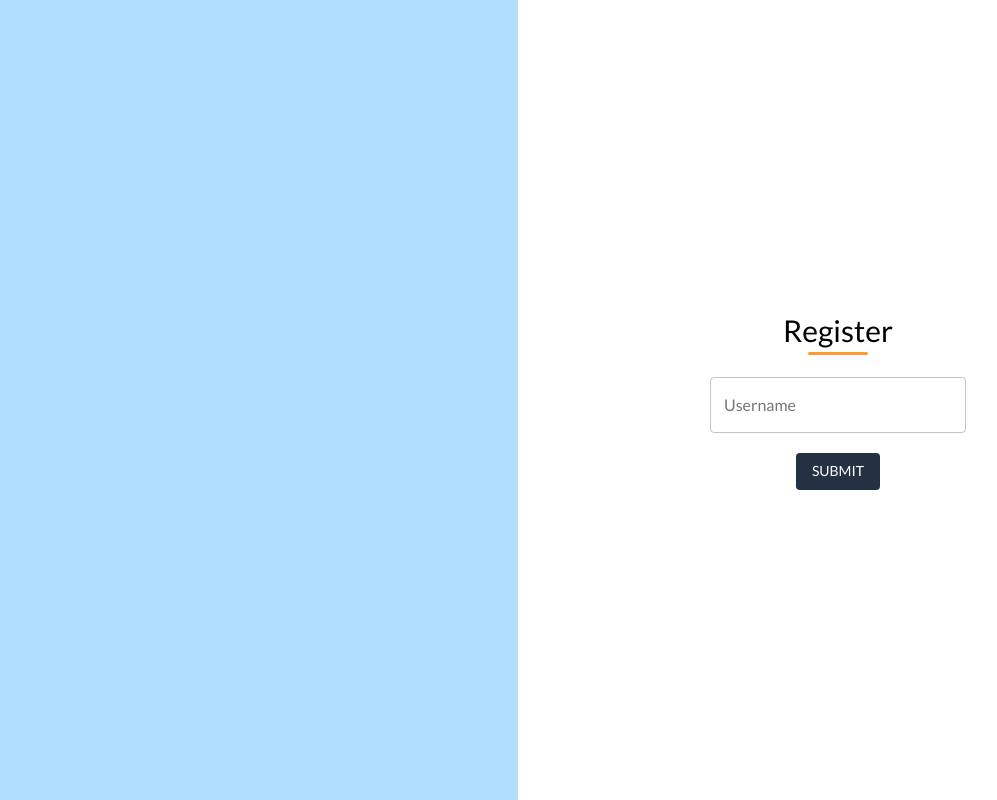
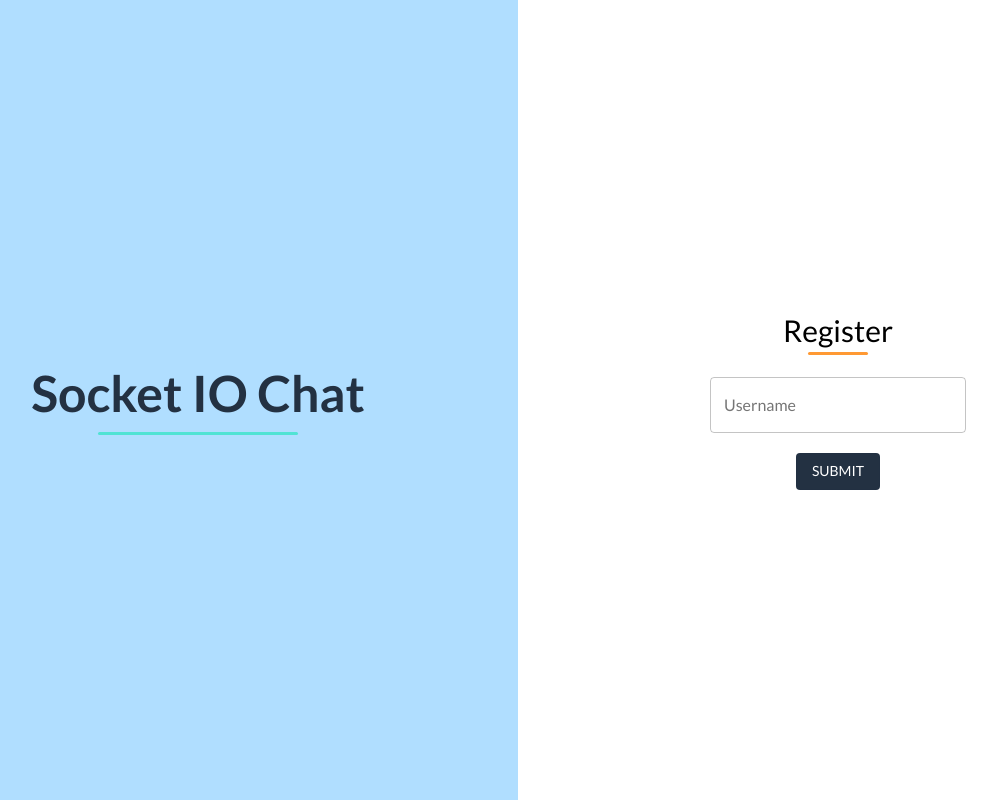
Before and after one commit to rohanshukla/nodejs-react-chat-app, a React (Create React App) app: page / in a window 1280 px wide. Shown: the whole page, without its empty margins (122-1119 px from the left). Built offline with nearby package versions, Linux system fonts and the light colour scheme; no server answers.

Commit message:
Client Socket Connection manage using setInterval

```diff
--- a/public/index.html
+++ b/public/index.html
@@ -21,7 +21,7 @@
       Learn how to configure a non-root public URL by running `npm run build`.
     -->
   <link href="https://fonts.googleapis.com/css?family=Lato:300,400,700,900" rel="stylesheet">
-  <title>React App</title>
+  <title>Socket IO Chat</title>
 </head>
 
 <body>
--- a/src/Events.js
+++ b/src/Events.js
@@ -5,5 +5,6 @@ module.exports = {
     USER_CONNECTED: "USER_CONNECTED",
     USER_DISCONNECTED: "USER_DISCONNECTED",
     TYPING: "TYPING",
-    LOGOUT: "LOGOUT"
+    LOGOUT: "LOGOUT",
+    ALIVE: "ALIVE"
 }
--- a/src/component/Register.js
+++ b/src/component/Register.js
@@ -42,7 +42,7 @@ const styles = theme => ({
         }
     },
     logoText: {
-        color: '#FFFFFF',
+        color: `${theme.palette.secondary.main}`,
         fontSize: '50px',
         fontWeight: '700',
         [theme.breakpoints.down('sm')]: {
@@ -87,7 +87,7 @@ const styles = theme => ({
         color: '#FFFFFF',
         backgroundColor: `${theme.palette.secondary.main}`,
         '&:hover': {
-            color: '#FFFFFF',
+            color: `${theme.palette.secondary.main}`,
             backgroundColor: `${theme.palette.secondary.dark}`
         }
     }
@@ -120,7 +120,7 @@ const Register = (props) => {
                             <div>
                                 {/* <img src={} alt="Logo" className={classes.logoImage}></img> */}
                                 <Typography variant="h5">
-                                    {/* <span className={classes.logoText}>Chat App</span> */}
+                                    <span className={classes.logoText}>Socket IO Chat</span>
                                 </Typography>
                             </div>
                         </div>
--- a/src/component/index.js
+++ b/src/component/index.js
@@ -4,7 +4,7 @@ import Dashboard from './Dashboard';
 import Snackbar, { openSnackbar } from './utils/Snackbar';
 
 import io from 'socket.io-client';
-import { USER_CONNECTED, USER_DISCONNECTED, LOGOUT, MESSAGE_RECEIVED, ALL_USER } from '../Events';
+import { USER_CONNECTED, USER_DISCONNECTED, LOGOUT, MESSAGE_RECEIVED, ALL_USER, ALIVE } from '../Events';
 
 const SOCKET_URL = ":5001";
 
@@ -43,6 +43,9 @@ class Index extends Component {
     initSocket = () => {
         this.socket.on('connect', () => {
             console.log(`Connected SocketId - ${this.socket.id}`);
+            setInterval(() => {
+                this.socket.emit(ALIVE, this.socket.id);
+            }, 1500);
         });
 
         this.socket.on(MESSAGE_RECEIVED, (data) => {
```
Also changed, not shown: server.js (+4 -3 lines).
